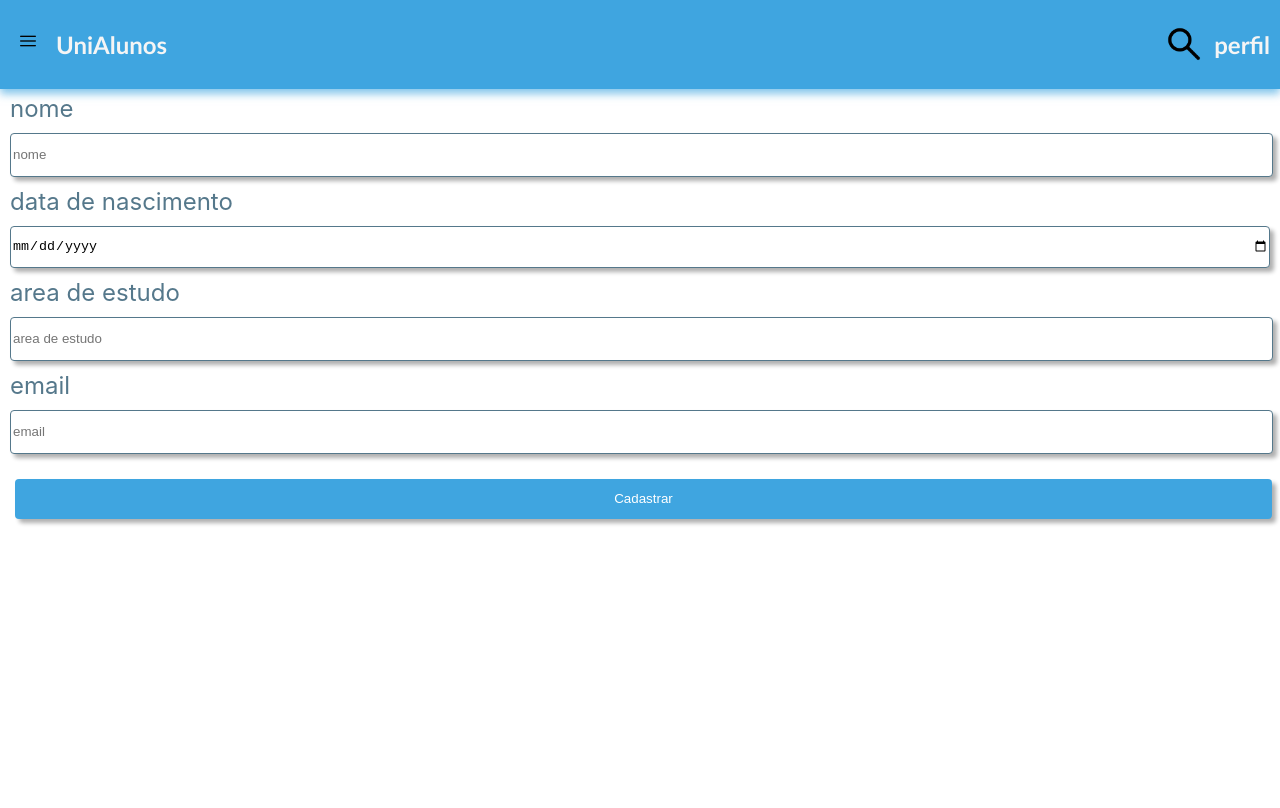
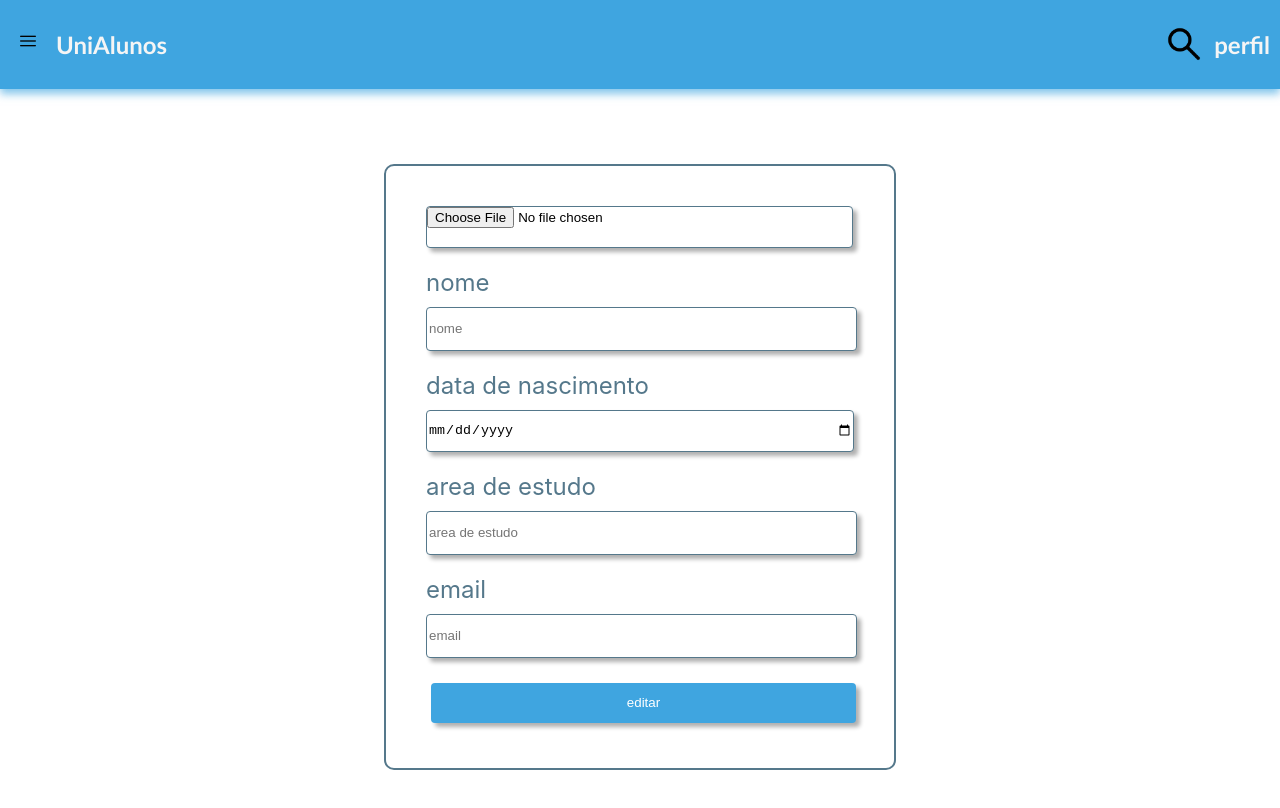
Before and after one commit to FernandoRodrigues123/projeto-plataforma-estudantes, a React (Create React App) app in the folder frontend/alunos/: page /atualizarCadastro in a window 1280 px wide. Shown: the top 808 px of the page. Built offline with nearby package versions, Linux system fonts and the light colour scheme.

Commit message:
ajustes de estilo

```diff
--- a/frontend/alunos/src/componentes/Autenticacao/Cadastro/Cadastro.js
+++ b/frontend/alunos/src/componentes/Autenticacao/Cadastro/Cadastro.js
@@ -22,7 +22,7 @@ const Cadastro = () => {
         // Verifica se uma imagem foi selecionada
         if (imagem) {
             try {
-                // Realiza o upload do arquivo
+                // Realiza o upload do arquiv   o
                 const data = await uploadFile({ target: { files: [imagem] } });
                 // Obtém a URL  do arquivo enviado
                 console.log(data);
--- a/frontend/alunos/src/componentes/Usuario/AtualizarCadastroForm/AtualizarCadastroForm.js
+++ b/frontend/alunos/src/componentes/Usuario/AtualizarCadastroForm/AtualizarCadastroForm.js
@@ -3,11 +3,13 @@ import alterarEstudante from "../../../request/EstudanteRequest/alterarEstudante
 import CampoTexto from "../../Inputs/CampoTexto/CampoTexto";
 import Botao from "../../Inputs/Botao/Botao";
 import { useNavigate } from 'react-router-dom'
+import uploadFile from "../../../services/uplouds3/uplouds3";
 
 const AtualizarCadastroForm = () => {
   const token = localStorage.getItem('token');
   const loginAuth = localStorage.getItem('login');
   const [nome, setNome] = useState('');
+  const [imagem, setImagem] = useState(null); // Alterado para null
   const [dataDeNascimento, setDataDeNascimento] = useState('');
   const [areaDeEstudo, setAreaDeEstudo] = useState('');
   const [email, setEmail] = useState('');
@@ -15,12 +17,24 @@ const AtualizarCadastroForm = () => {
   const fetchData = async () => {
 
     if (token != null && loginAuth != null) {
-      try {
-        await alterarEstudante(token, loginAuth, nome, dataDeNascimento, areaDeEstudo, email)
+      if (imagem) {
+        try {
+            // Realiza o upload do arquiv   o
+            const data = await uploadFile({ target: { files: [imagem] } });
+            // Obtém a URL  do arquivo enviado
+            console.log(data);
+            const urlImagem = data.Location;
+            console.log(urlImagem);
+            // Chama a função de salvar com a URL da imagem
+            await alterarEstudante(token, loginAuth, nome, urlImagem, dataDeNascimento, areaDeEstudo, email)
+        } catch (error) {
+            console.error("Erro no upload da imagem", error);
+        }
+    } else {
+        // Chama a função de salvar sem a URL da imagem
+        await alterarEstudante(token, loginAuth,nome,null, dataDeNascimento, areaDeEstudo, email)
+    }
 
-      } catch (error) {
-        console.error("Erro ao buscar estudante:", error);
-      }
     } else {
       console.log("Token é nulo. Aguardando 2 segundos...");
       await new Promise(resolve => setTimeout(resolve, 2000)); // Aguarda 2 segundos
@@ -37,15 +51,29 @@ const AtualizarCadastroForm = () => {
     fetchData()
   }
   return (
-    <section className='sessao-atualizar'>
-      <form className='form-atualizar' onSubmit={aoClicarNoBotao}>
+    <section className='sessao-form'>
+    <form className='form' onSubmit={aoClicarNoBotao}>
+        <div className='campo-texto'>
+            <div className='input'>
+                <input type="file" onChange={e => setImagem(e.target.files[0])}></input>
+            </div>
+        </div>
         <CampoTexto tipo='text' valor={nome} aoAlterado={valor => setNome(valor)} placeholder='nome' label='nome'></CampoTexto>
         <CampoTexto tipo='date' valor={dataDeNascimento} aoAlterado={valor => setDataDeNascimento(valor)} placeholder='data de nascimento' label='data de nascimento'></CampoTexto>
         <CampoTexto tipo='text' valor={areaDeEstudo} aoAlterado={valor => setAreaDeEstudo(valor)} placeholder='area de estudo' label='area de  estudo'></CampoTexto>
         <CampoTexto tipo='text' valor={email} aoAlterado={valor => setEmail(valor)} placeholder='email' label='email'></CampoTexto>
-        <Botao className="botao" texto='Cadastrar' aoClicar={aoClicarNoBotao}></Botao>
-      </form>
-    </section>
+        <Botao className="botao" texto='editar' aoClicar={aoClicarNoBotao}></Botao>
+    </form>
+</section>
+    //<section className='sessao-atualizar'>
+    //  <form className='form-atualizar' onSubmit={aoClicarNoBotao}>
+    //    <CampoTexto tipo='text' valor={nome} aoAlterado={valor => setNome(valor)} placeholder='nome' label='nome'></CampoTexto>
+    //    <CampoTexto tipo='date' valor={dataDeNascimento} aoAlterado={valor => setDataDeNascimento(valor)} placeholder='data de nascimento' label='data de nascimento'></CampoTexto>
+    //    <CampoTexto tipo='text' valor={areaDeEstudo} aoAlterado={valor => setAreaDeEstudo(valor)} placeholder='area de estudo' label='area de  estudo'></CampoTexto>
+    //    <CampoTexto tipo='text' valor={email} aoAlterado={valor => setEmail(valor)} placeholder='email' label='email'></CampoTexto>
+    //
+    //  </form>
+    //</section>
   );
 
 }
--- a/frontend/alunos/src/componentes/Usuario/Perfil/Perfil.js
+++ b/frontend/alunos/src/componentes/Usuario/Perfil/Perfil.js
@@ -57,8 +57,8 @@ const Perfil = () => {
         <p className="campo">idade {idade}</p>
         <p className="campo">{estudante.areaDeEstudo}</p>
         <div id='acoes'>
-          <h2 id='atualizar'><a href='/atualizarCadastro'>atualizar dados de cadastro</a></h2>
-          <h2><a href="/deletarCadastro">deletar cadastro</a></h2>
+          <h2 id='atualizar' className="put-del"><a href='/atualizarCadastro'>editar</a></h2>
+          <h2 id="deletar" className="put-del"><a href="/deletarCadastro">deletar</a></h2>
         </div>
       </header>
 
@@ -69,7 +69,7 @@ const Perfil = () => {
           </div>
           <p style={{ display: 'none' }} className='gambiarra-das-brava'>{id = pub.id}</p>
           <footer id='rodape-publicacao-perfil-privado'>
-            <button id='atualizar-publicacao'><a href={`/atualizarPublicacao/${estudante.email}/${pub.id}`} >atualizar</a></button>
+            <button className="put-del"><a href={`/atualizarPublicacao/${estudante.email}/${pub.id}`} >editar</a></button>
             <button id='deletar-publicacao' onClick={deletar}>deletar</button>
           </footer>
         </div>
--- a/frontend/alunos/src/componentes/Usuario/Perfil/perfil.css
+++ b/frontend/alunos/src/componentes/Usuario/Perfil/perfil.css
@@ -1,7 +1,6 @@
 @import url('https://fonts.googleapis.com/css2?family=Roboto:ital,wght@0,100;0,300;0,400;0,500;0,700;0,900;1,100;1,300;1,400;1,500;1,700;1,900&display=swap');
 
 .estudante{
-    width: 77%;
     margin: auto;
     margin-top:30px;
 }
@@ -34,19 +33,19 @@
     display: flex;
     justify-content: space-evenly;
 }
-#rodape-publicacao-perfil-privado button{
-    background-color: #3FA5E0;
-    color:white;
-    box-shadow: 4px 4px 4px rgba(0, 0, 0, 0.315);
-    border: none;
 
-    height: 40px;
-    margin-bottom: 10px;
-    border-radius: 4px;
-}
 
 #foto-perfil{
     width: 25%;
     border-radius: 10px;
     margin: 10px;
 }
+
+.put-del{
+    background-color: gray;
+    width:70px;
+    border-radius: 20px;
+    font-size: 15px;
+    text-align: center;
+
+}
--- a/frontend/alunos/src/request/EstudanteRequest/alterarEstudante.js
+++ b/frontend/alunos/src/request/EstudanteRequest/alterarEstudante.js
@@ -1,4 +1,4 @@
-async function alterarEstudante(token, loginAuth, nome, dataDeNascimento, areaDeEstudo, email, login, senha) {
+async function alterarEstudante(token, loginAuth, nome, urlImagem,dataDeNascimento, areaDeEstudo, email, login, senha) {
     const baseURL = process.env.REACT_APP_BASE_URL;
     try {
 
@@ -10,6 +10,7 @@ async function alterarEstudante(token, loginAuth, nome, dataDeNascimento, areaDe
             },
             body: JSON.stringify({
                 nome: nome,
+                urlImagem: urlImagem,
                 dataDeNascimento: dataDeNascimento,
                 areaDeEstudo: areaDeEstudo,
                 email: email,
```
